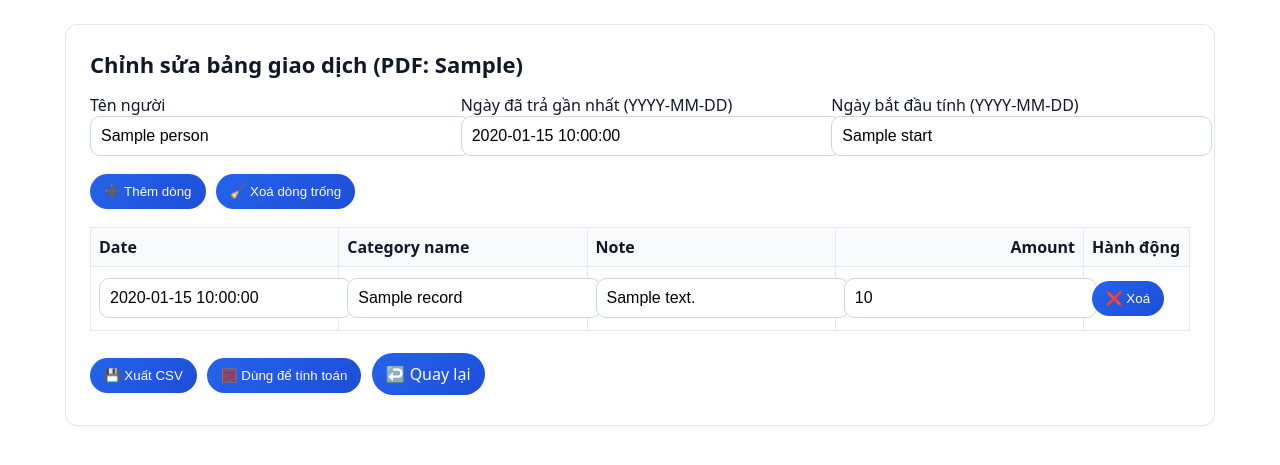
After one commit to CuongUIT-ATTT/caculate, a Flask app: template templates/edit_table.html in a window 1280 px wide. The commit adds this page. Shown: the top 465 px of the page. Run offline with Flask 3, Linux system fonts and the light colour scheme; the template is opened without the code that fills it: most values are stand-ins (such as "Sample title", 1, 10 or a date in 2020).

Commit message:
update func pdf2csv

```diff
--- a/app.py
+++ b/app.py
@@ -8,6 +8,7 @@ from datetime import datetime
 from flask import Flask, render_template, request, redirect, url_for, send_file
 from werkzeug.utils import secure_filename
 import tempfile
+import uuid
 
 BASE_DIR = os.path.dirname(__file__)
 TRANSACTIONS_DIR = os.path.join(BASE_DIR, 'Transactions')
@@ -410,5 +411,146 @@ def pdf_to_csv():
     return redirect(url_for('result_view', **params))
 
 
+@app.route('/pdf-to-table', methods=['POST'])
+def pdf_to_table():
+    os.makedirs(UPLOADS_DIR, exist_ok=True)
+    pdf_file = request.files.get('pdf')
+    person = (request.form.get('person') or 'Quân').strip()
+    paid_on = (request.form.get('paid_on') or '')
+    start = (request.form.get('start') or '')
+
+    if not pdf_file or not pdf_file.filename.lower().endswith('.pdf'):
+        return redirect(url_for('index', error='Vui lòng chọn file PDF hợp lệ.'))
+
+    fn = secure_filename(pdf_file.filename)
+    ts = datetime.now().strftime('%Y%m%d-%H%M%S')
+    saved_pdf_name = f"{ts}_{fn}"
+    saved_pdf_path = os.path.join(UPLOADS_DIR, saved_pdf_name)
+    pdf_file.save(saved_pdf_path)
+
+    # Extract structured records
+    try:
+        from pdf_to_csv import extract_tables_to_structured_csv
+    except Exception:
+        extract_tables_to_structured_csv = None
+    records = []
+    if extract_tables_to_structured_csv is None:
+        try:
+            from pdf_to_csv import extract_tables_to_csv
+            # Fallback: produce raw CSV then read back into rows
+            tmp_csv = os.path.join(UPLOADS_DIR, f"{ts}_{os.path.splitext(fn)[0]}.raw.csv")
+            extract_tables_to_csv(saved_pdf_path, tmp_csv)
+            # Convert raw rows to minimal schema by best-effort
+            with open(tmp_csv, encoding='utf-8', newline='') as f:
+                rdr = csv.reader(f)
+                for row in rdr:
+                    if not any(row):
+                        continue
+                    date = (row[0] or '').strip() if len(row) > 0 else ''
+                    note = ' '.join([c for c in row[1:-1] if c])
+                    amt = (row[-1] or '0') if len(row) > 1 else '0'
+                    records.append({'Date': date, 'Category name': '', 'Note': note, 'Amount': str(amt)})
+        except Exception as e:
+            return redirect(url_for('index', error=f'Lỗi trích PDF: {str(e)[:120]}'))
+    else:
+        # Use structured extractor and read produced CSV into records
+        out_csv_name = f"{ts}_{os.path.splitext(fn)[0]}.structured.csv"
+        out_csv_path = os.path.join(UPLOADS_DIR, out_csv_name)
+        try:
+            extract_tables_to_structured_csv(saved_pdf_path, out_csv_path)
+        except Exception as e:
+            return redirect(url_for('index', error=f'Lỗi chuyển PDF → CSV: {str(e)[:120]}'))
+        try:
+            with open(out_csv_path, encoding='utf-8', newline='') as f:
+                rdr = csv.DictReader(f)
+                for r in rdr:
+                    records.append({
+                        'Date': r.get('Date', ''),
+                        'Category name': r.get('Category name', ''),
+                        'Note': r.get('Note', ''),
+                        'Amount': r.get('Amount', '0'),
+                    })
+        except Exception as e:
+            return redirect(url_for('index', error=f'Lỗi đọc CSV: {str(e)[:120]}'))
+
+    # Render editable table
+    return render_template('edit_table.html',
+                           records=records,
+                           person=person,
+                           paid_on=paid_on,
+                           start=start,
+                           source_pdf=os.path.basename(saved_pdf_name))
+
+
+@app.route('/table/export', methods=['POST'])
+def table_export():
+    # Read arrays from form
+    dates = request.form.getlist('date[]')
+    cats = request.form.getlist('category[]')
+    notes = request.form.getlist('note[]')
+    amts = request.form.getlist('amount[]')
+    rows = []
+    for i in range(max(len(dates), len(cats), len(notes), len(amts))):
+        d = dates[i] if i < len(dates) else ''
+        c = cats[i] if i < len(cats) else ''
+        n = notes[i] if i < len(notes) else ''
+        a = amts[i] if i < len(amts) else '0'
+        if not (d or c or n or a):
+            continue
+        rows.append({'Date': d.strip(), 'Category name': c.strip(), 'Note': n.strip(), 'Amount': a.strip()})
+
+    # Build CSV for download
+    bio = io.StringIO()
+    w = csv.DictWriter(bio, fieldnames=['Date', 'Category name', 'Note', 'Amount'])
+    w.writeheader()
+    for r in rows:
+        w.writerow(r)
+    bytes_io = io.BytesIO(bio.getvalue().encode('utf-8'))
+    fname = f"edited_{datetime.now().strftime('%Y%m%d-%H%M%S')}.csv"
+    return send_file(bytes_io, as_attachment=True, download_name=fname, mimetype='text/csv')
+
+
+@app.route('/table/compute', methods=['POST'])
+def table_compute():
+    # Read form arrays
+    dates = request.form.getlist('date[]')
+    cats = request.form.getlist('category[]')
+    notes = request.form.getlist('note[]')
+    amts = request.form.getlist('amount[]')
+    person = (request.form.get('person') or 'Quân').strip()
+    paid_on = (request.form.get('paid_on') or '')
+    start = (request.form.get('start') or '')
+
+    # Save to Uploads as CSV
+    os.makedirs(UPLOADS_DIR, exist_ok=True)
+    ts = datetime.now().strftime('%Y%m%d-%H%M%S')
+    out_name = f"{ts}_edited_table.csv"
+    out_path = os.path.join(UPLOADS_DIR, out_name)
+    try:
+        with open(out_path, 'w', encoding='utf-8', newline='') as fo:
+            w = csv.DictWriter(fo, fieldnames=['Date', 'Category name', 'Note', 'Amount'])
+            w.writeheader()
+            for i in range(max(len(dates), len(cats), len(notes), len(amts))):
+                d = dates[i] if i < len(dates) else ''
+                c = cats[i] if i < len(cats) else ''
+                n = notes[i] if i < len(notes) else ''
+                a = amts[i] if i < len(amts) else '0'
+                if not (d or c or n or a):
+                    continue
+                w.writerow({'Date': d.strip(), 'Category name': c.strip(), 'Note': n.strip(), 'Amount': a.strip()})
+    except Exception as e:
+        return redirect(url_for('index', error=f'Lỗi lưu CSV: {str(e)[:120]}'))
+
+    # Redirect to compute result
+    params = {
+        'file': out_name,
+        'uploaded': '1',
+        'person': person,
+        'paid_on': paid_on,
+        'start': start,
+    }
+    return redirect(url_for('result_view', **params))
+
+
 if __name__ == '__main__':
     app.run(host='0.0.0.0', port=5000, debug=True)
--- /dev/null
+++ b/templates/edit_table.html
@@ -0,0 +1,188 @@
+<!DOCTYPE html>
+<html lang="vi">
+  <head>
+    <meta charset="utf-8" />
+    <meta name="viewport" content="width=device-width, initial-scale=1" />
+    <title>Chỉnh sửa bảng giao dịch</title>
+    <style>
+      :root {
+        --bg: #ffffff;
+        --fg: #111827;
+        --border: #e5e7eb;
+        --accent: #2563eb;
+        --accent-hover: #1d4ed8;
+      }
+      body {
+        font-family: system-ui, -apple-system, Segoe UI, Roboto, Arial,
+          sans-serif;
+        margin: 0;
+        background: var(--bg);
+        color: var(--fg);
+      }
+      .wrap {
+        padding: 24px;
+      }
+      .card {
+        max-width: 1100px;
+        margin: 0 auto;
+        padding: 24px;
+        border: 1px solid var(--border);
+        border-radius: 12px;
+        background: #fff;
+        box-shadow: 0 1px 2px rgba(0, 0, 0, 0.04);
+      }
+      h1 {
+        margin-top: 0;
+        font-size: 22px;
+      }
+      .btn {
+        display: inline-block;
+        margin: 6px 6px 6px 0;
+        padding: 10px 14px;
+        background: linear-gradient(135deg, var(--accent), var(--accent-hover));
+        color: #fff;
+        border-radius: 9999px;
+        text-decoration: none;
+        border: none;
+        cursor: pointer;
+      }
+      .row {
+        display: grid;
+        grid-template-columns: 1fr 1fr 1fr;
+        gap: 12px;
+      }
+      input,
+      select {
+        width: 100%;
+        padding: 10px;
+        border: 1px solid #cbd5e1;
+        border-radius: 10px;
+        font-size: 16px;
+      }
+      table {
+        width: 100%;
+        border-collapse: collapse;
+        margin-top: 12px;
+        min-width: 680px;
+      }
+      th,
+      td {
+        border: 1px solid var(--border);
+        padding: 8px;
+        text-align: left;
+      }
+      th {
+        background: #f8fafc;
+      }
+      .amount {
+        text-align: right;
+      }
+    </style>
+  </head>
+  <body>
+    <div class="wrap">
+      <div class="card">
+        <h1>Chỉnh sửa bảng giao dịch (PDF: {{ source_pdf }})</h1>
+        <form id="tableForm" method="post">
+          <div class="row">
+            <div>
+              <label for="person_tbl">Tên người</label>
+              <input id="person_tbl" name="person" value="{{ person }}" />
+            </div>
+            <div>
+              <label for="paid_on_tbl">Ngày đã trả gần nhất (YYYY-MM-DD)</label>
+              <input id="paid_on_tbl" name="paid_on" value="{{ paid_on }}" />
+            </div>
+            <div>
+              <label for="start_tbl">Ngày bắt đầu tính (YYYY-MM-DD)</label>
+              <input id="start_tbl" name="start" value="{{ start }}" />
+            </div>
+          </div>
+
+          <div style="margin-top: 12px">
+            <button type="button" class="btn" id="addRowBtn">
+              ➕ Thêm dòng
+            </button>
+            <button type="button" class="btn" id="clearEmptyBtn">
+              🧹 Xoá dòng trống
+            </button>
+          </div>
+
+          <table id="editTable">
+            <thead>
+              <tr>
+                <th>Date</th>
+                <th>Category name</th>
+                <th>Note</th>
+                <th class="amount">Amount</th>
+                <th>Hành động</th>
+              </tr>
+            </thead>
+            <tbody>
+              {% for r in records %}
+              <tr>
+                <td><input name="date[]" value="{{ r['Date'] }}" /></td>
+                <td>
+                  <input name="category[]" value="{{ r['Category name'] }}" />
+                </td>
+                <td><input name="note[]" value="{{ r['Note'] }}" /></td>
+                <td><input name="amount[]" value="{{ r['Amount'] }}" /></td>
+                <td>
+                  <button type="button" class="btn btn-del">❌ Xoá</button>
+                </td>
+              </tr>
+              {% endfor %}
+            </tbody>
+          </table>
+
+          <div style="margin-top: 16px">
+            <button formaction="/table/export" formmethod="post" class="btn">
+              💾 Xuất CSV
+            </button>
+            <button formaction="/table/compute" formmethod="post" class="btn">
+              🧮 Dùng để tính toán
+            </button>
+            <a href="/" class="btn">↩️ Quay lại</a>
+          </div>
+        </form>
+      </div>
+    </div>
+    <script>
+      (function () {
+        const tbl = document.getElementById("editTable");
+        const addBtn = document.getElementById("addRowBtn");
+        const clearBtn = document.getElementById("clearEmptyBtn");
+        function addRow(vals) {
+          const tr = document.createElement("tr");
+          tr.innerHTML = `
+            <td><input name="date[]" value="${vals?.date || ""}" /></td>
+            <td><input name="category[]" value="${vals?.category || ""}" /></td>
+            <td><input name="note[]" value="${vals?.note || ""}" /></td>
+            <td><input name="amount[]" value="${vals?.amount || ""}" /></td>
+            <td><button type="button" class="btn btn-del">❌ Xoá</button></td>
+          `;
+          tbl.tBodies[0].appendChild(tr);
+        }
+        addBtn && addBtn.addEventListener("click", () => addRow());
+        tbl &&
+          tbl.addEventListener("click", (e) => {
+            if (e.target && e.target.classList.contains("btn-del")) {
+              const tr = e.target.closest("tr");
+              tr && tr.remove();
+            }
+          });
+        clearBtn &&
+          clearBtn.addEventListener("click", () => {
+            const rows = Array.from(tbl.tBodies[0].rows);
+            rows.forEach((r) => {
+              const inputs = Array.from(r.querySelectorAll("input"));
+              const allEmpty = inputs.every(
+                (i) => (i.value || "").trim() === ""
+              );
+              if (allEmpty) r.remove();
+            });
+          });
+      })();
+    </script>
+  </body>
+</html>
```
Also changed, not shown: templates/index.html (+58 -4 lines).
